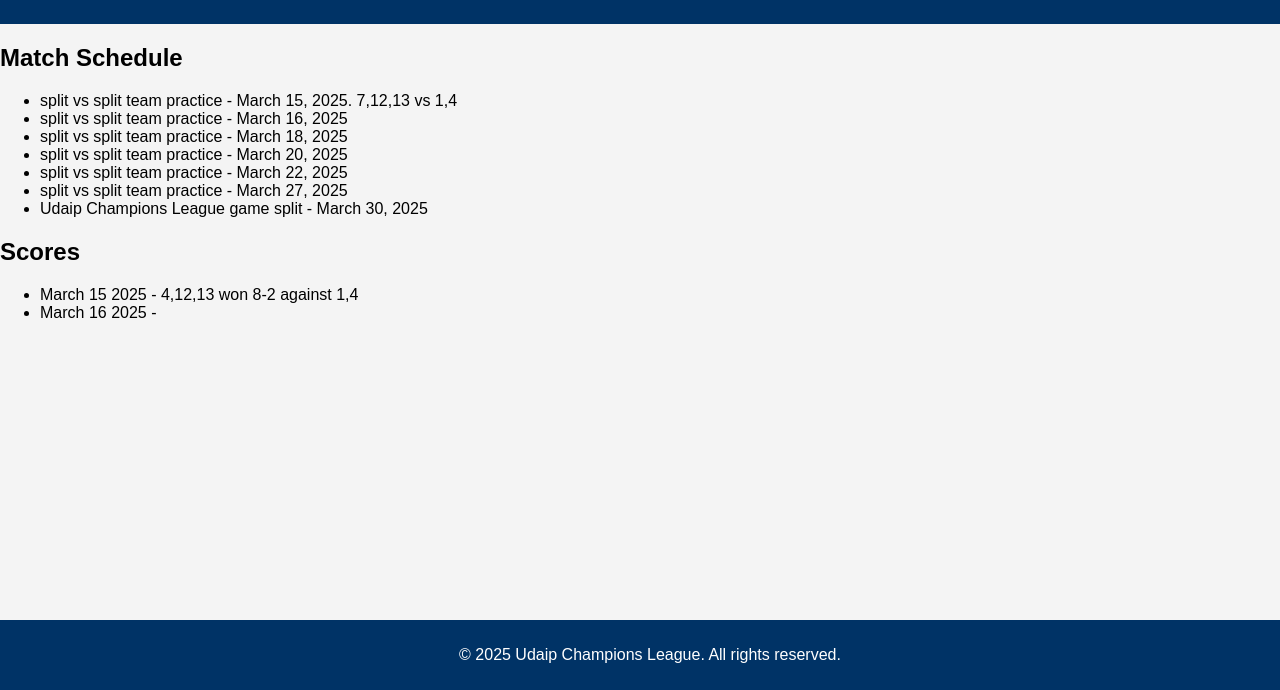
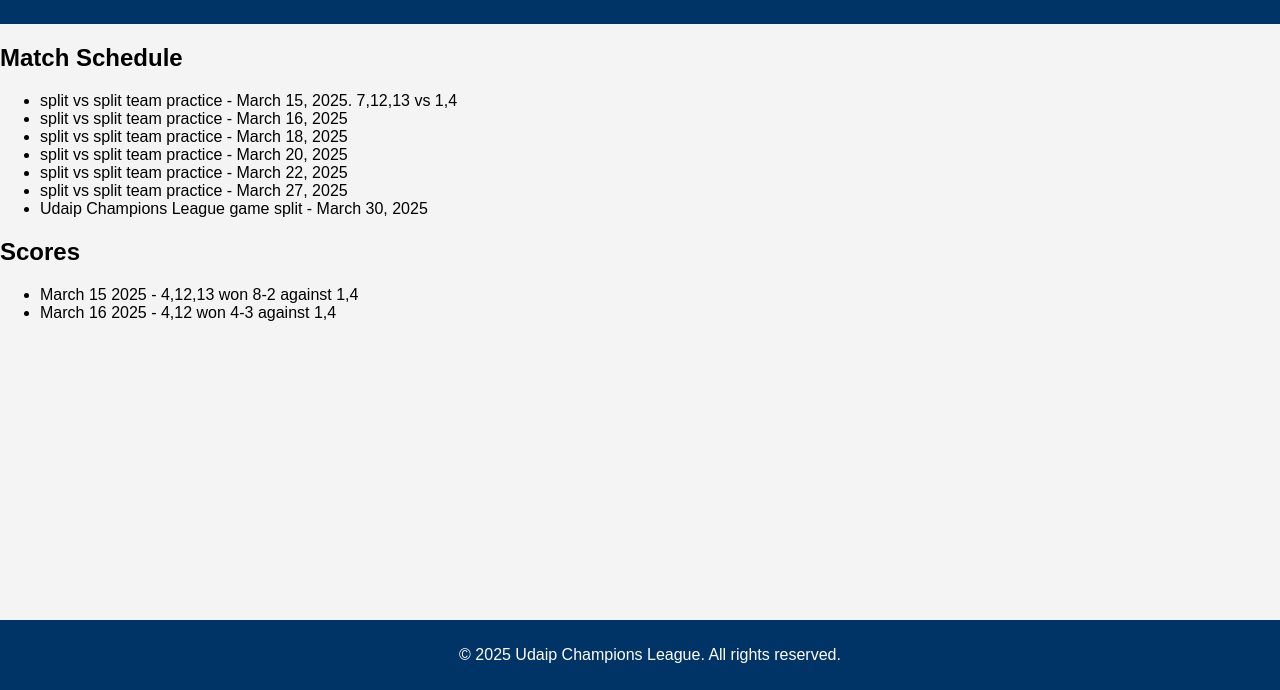
Before and after one commit to FCMilano10/Udaip-Champions-League-, a plain HTML site: page schedule.html in a window 1280 px wide. Shown: the part 110-800 px from the top of the page. Drawn offline with Linux system fonts and the light colour scheme.

Commit message:
Update schedule.html

```diff
--- a/schedule.html
+++ b/schedule.html
@@ -36,7 +36,7 @@
         <h2>Scores</h2>
         <ul>
             <li>March 15 2025 - 4,12,13 won 8-2 against 1,4</li>
-            <li>March 16 2025 - </li>
+            <li>March 16 2025 - 4,12 won 4-3 against 1,4</li>
         </ul>
     </section>
 
```
